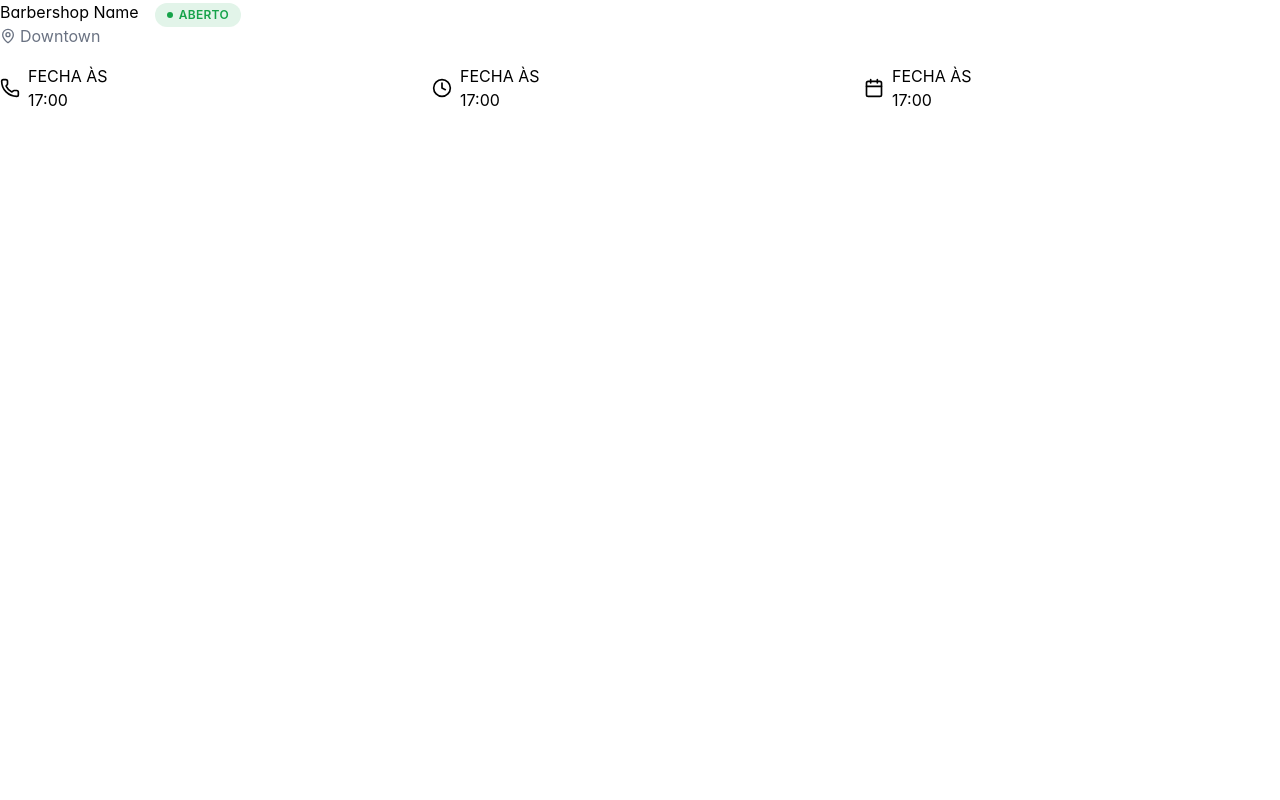
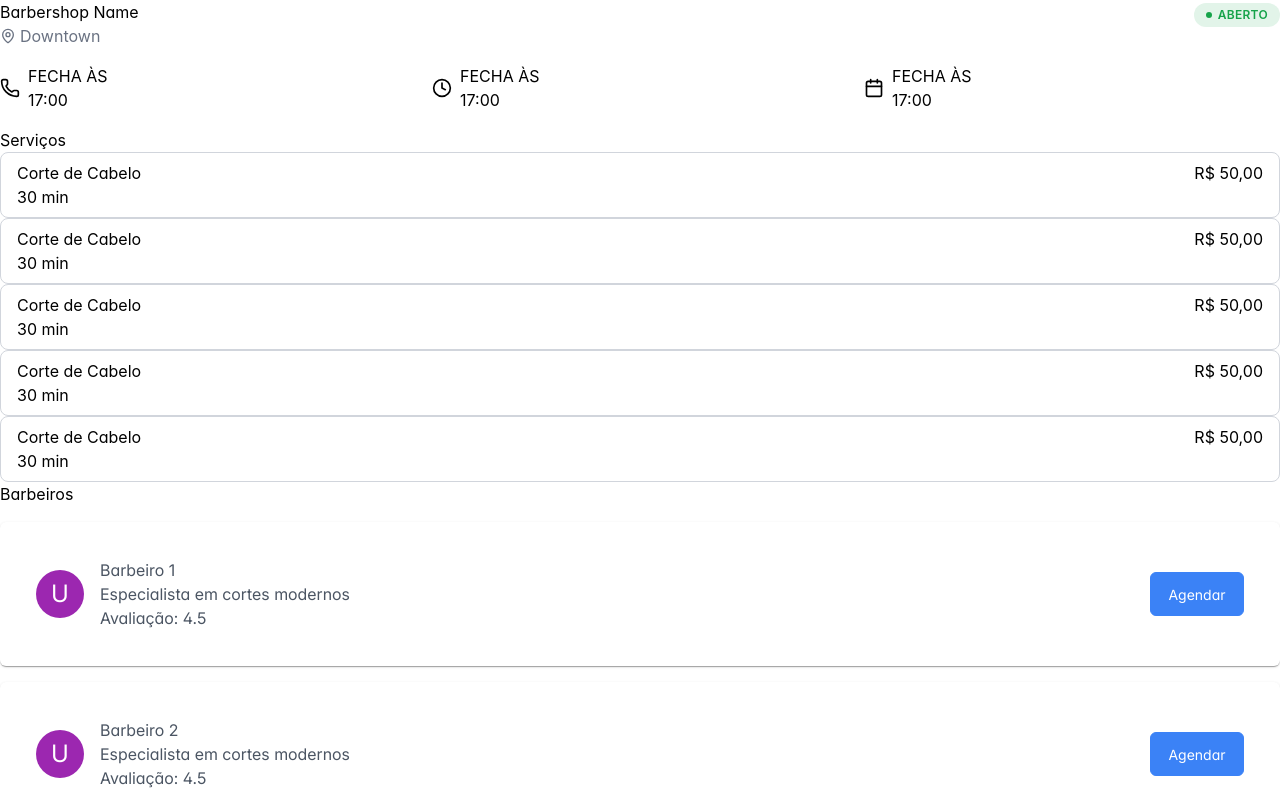
Before and after one commit to William-Reticena/cortaai-mfe-remote-react, a React (Vite) app: page /barbershop/1 in a window 1280 px wide. Shown: the top 800 px of the page. Built offline with nearby package versions, Linux system fonts and the light colour scheme.

Commit message:
Enhance BarbershopDetails component with service scheduling and barber details display

```diff
--- a/src/views/BarbershopDetails/index.tsx
+++ b/src/views/BarbershopDetails/index.tsx
@@ -1,8 +1,17 @@
+import { useState } from 'react';
 import { Calendar, Clock, Phone } from 'lucide-react';
+import { Avatar } from 'primereact/avatar';
+import { Button } from 'primereact/button';
+import { Card } from 'primereact/card';
+import { Calendar as CalendarInput } from 'primereact/calendar';
+import { Dialog } from 'primereact/dialog';
 
-import { Box, CardHeader, InfoItem, Stack } from '@/shared';
+import { Box, CardHeader, For, InfoItem, Stack, Typography } from '@/shared';
 
 export function BarbershopDetails() {
+  const [modalVisible, setModalVisible] = useState(false);
+  const [date, setDate] = useState<Date | null>(null);
+
   return (
     <Box>
       <CardHeader />
@@ -12,6 +21,72 @@ export function BarbershopDetails() {
         <InfoItem className='flex-1' icon={<Clock size={20} />} />
         <InfoItem className='flex-1' icon={<Calendar size={20} />} />
       </Stack>
+
+      <Typography variant='h2'>Serviços</Typography>
+
+      <For each={[1, 2, 3, 4, 5]} fallback={<p>No services found.</p>}>
+        {(item) => (
+          <Stack key={item} direction='row' className='gap-2 w-full justify-between px-4 py-2 rounded-lg border border-gray-300'>
+            <Box>
+              <Typography variant='h3'>Corte de Cabelo</Typography>
+              <Typography variant='body2'>30 min</Typography>
+            </Box>
+            <Typography variant='h3'>R$ 50,00</Typography>
+          </Stack>
+        )}
+      </For>
+
+      <Typography variant='h2'>Barbeiros</Typography>
+
+      <Stack direction='col' className='gap-4 my-4 flex-wrap'>
+        <For each={[1, 2, 3, 4, 5]} fallback={<p>No services found.</p>}>
+          {(item) => (
+            <Card key={item} className='w-full flex items-center gap-4 p-4' pt={{ content: { className: 'p-0!' }, body: { className: 'w-full' } }}>
+              <Stack direction='row' align='center' className='gap-4 justify-between'>
+                <Stack direction='row' align='center' className='gap-4'>
+                  <Avatar label='U' shape='circle' size='large' style={{ backgroundColor: '#9c27b0', color: '#ffffff' }} />
+
+                  <Box>
+                    <Typography variant='h3'>Barbeiro {item}</Typography>
+                    <Typography variant='body2'>Especialista em cortes modernos</Typography>
+                    <Typography variant='body2'>Avaliação: 4.5</Typography>
+                  </Box>
+                </Stack>
+
+                <Button size='small' onClick={() => setModalVisible(true)}>
+                  Agendar
+                </Button>
+              </Stack>
+            </Card>
+          )}
+        </For>
+      </Stack>
+
+      <Dialog visible={modalVisible} onHide={() => setModalVisible(false)} header='Agendar Serviço' modal className='w-full max-w-md'>
+        <Typography variant='h2'>Selecione o serviço, data e horário disponível.</Typography>
+
+        <Typography variant='h3'>Serviço</Typography>
+
+        <For each={[1, 2, 3, 4, 5]} fallback={<p>No services found.</p>}>
+          {(item) => (
+            <Box key={item}>
+              <Stack direction='row' align='center' className='gap-2 w-full justify-between px-4 py-2 rounded-lg border border-gray-300'>
+                <Box>
+                  <Typography variant='h3'>Corte de Cabelo</Typography>
+                  <Typography variant='body2'>30 min</Typography>
+                </Box>
+                <Typography variant='h3'>R$ 50,00</Typography>
+              </Stack>
+            </Box>
+          )}
+        </For>
+
+        <Typography variant='h3'>DATA</Typography>
+
+        <CalendarInput value={date} onChange={(e) => e.value && setDate(e.value)} readOnlyInput />
+
+        <Button className='w-full flex justify-center'>Confirmar Agendamento</Button>
+      </Dialog>
     </Box>
   );
 }
--- a/src/views/BarbershopListing/index.tsx
+++ b/src/views/BarbershopListing/index.tsx
@@ -12,7 +12,7 @@ export function BarbershopListing() {
     <Box className='max-w-3xl mx-auto p-4'>
       <h1>Barbershop Listing</h1>
 
-      <Stack className='gap-4'>
+      <Stack className='gap-4 flex-wrap'>
         <For each={[1, 2, 3, 4, 5, 6, 7, 8, 9, 10]} fallback={<p>No barbershops found.</p>}>
           {(item) => (
             <Card className='w-full cursor-pointer' key={item} onClick={() => navigate(`/barbershop/${item}`)} pt={{ content: { className: 'p-0!' } }}>
```
